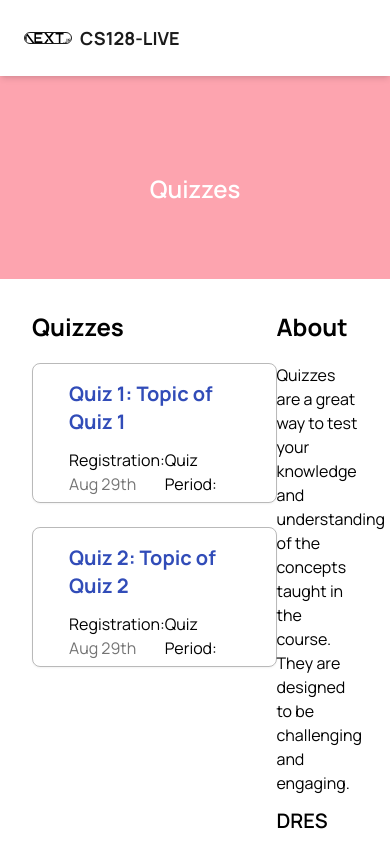
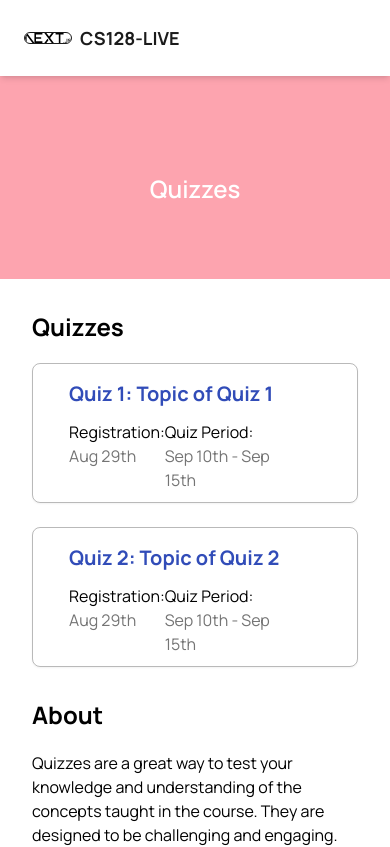
Before and after one commit to drschatz/cs-128-live-web, a Next.js app: page /quizzes in a window 390 px wide. Shown: the top 847 px of the page. Built offline with nearby package versions, Linux system fonts and the light colour scheme.

Commit message:
reponsive quiz page

```diff
--- a/src/app/quizzes/page.js
+++ b/src/app/quizzes/page.js
@@ -13,8 +13,8 @@ const QuizzesPage = () => {
         <div className="absolute top-0 left-0 right-0 bottom-0 h-full bg-amber/60 dark:bg-amber/40" />
       </div>
 
-      <div className="container flex">
-        <div className="w-9/12">
+      <div className="container flex sm:flex-row flex-col">
+        <div className="w-full sm:w-9/12">
           <div className="w-full max-w-[900px] gap-2 mb-8">
             <h2 className="font-bold text-2xl mb-5">Quizzes</h2>
             <Link href="/">
@@ -63,7 +63,7 @@ const QuizzesPage = () => {
             </Link>
           </div>
         </div>
-        <div className="flex w-3/12 mb-8 flex-col mr-4">
+        <div className="w-full sm:w-3/12 flex mb-8 flex-col mr-4">
           <h2 className="font-bold mb-5 text-2xl">About</h2>
           <p className="mb-3">
             Quizzes are a great way to test your knowledge and understanding of
```
